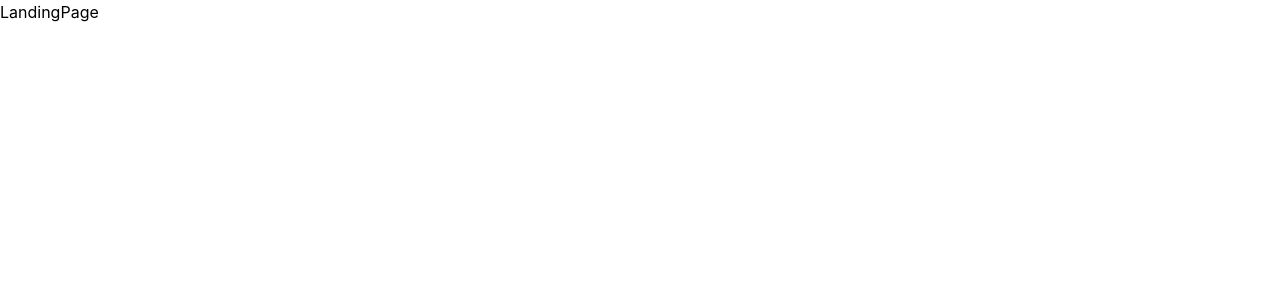
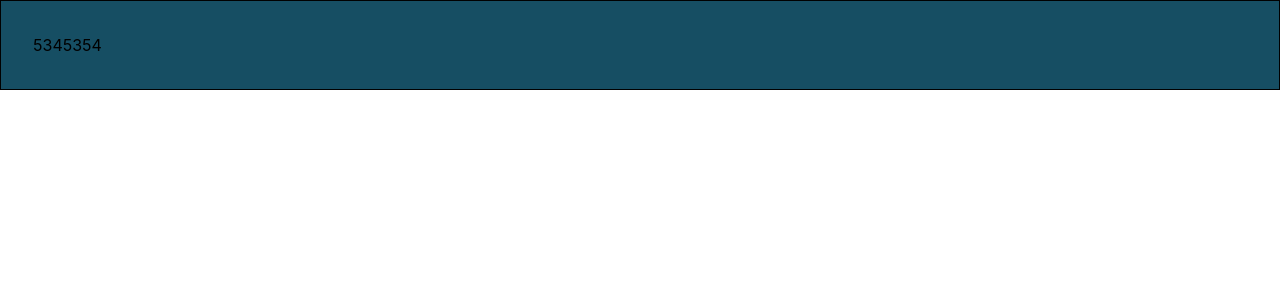
Before and after one commit to JamesThomas0727/portfolio, a React (Create React App) app in the folder frontend/: page / in a window 1280 px wide. Shown: the top 300 px of the page. Built offline with nearby package versions, Linux system fonts and the light colour scheme.

Commit message:
Start combination tailwindcss and material UI components.

```diff
--- a/frontend/src/components/NavBar.js
+++ b/frontend/src/components/NavBar.js
@@ -4,15 +4,37 @@
  * Description: Component for top navigation bar.
  */
 
-import React from 'react'
-import { AppBar, Button, Typography, Box, IconButton } from '@mui/material';
+import React, { useState, useEffect } from 'react'
+import PropTypes from 'prop-types';
+import { AppBar, Toolbar, Button, Typography, Box, IconButton } from '@mui/material';
 import { MenuIcon } from '@mui/icons-material';
-export default function NavBar() {
+
+const navItems = ["About", "Skills", "Experience", "Education", "Contact"];
+export default function NavBar(props) {
+    const { window } = props;
+    const [isMobile, setMobile] = useState(false);
+
+    // useEffect(() => {
+    //     setMobile(true);
+    // }, [isMobile]);
+
+    const handleToggle = (isMenu) => (!isMenu);
+
     return (
-        <Box sx={{ flexGrow: 1 }}>
-            <AppBar position='static'>
+<>
+            <div className='h-full text-black border-black border w-full p-8 bg-cyan-900'>5345354</div></>
+        // <Box
+        //     className="flex-grow"
+        //     onClick={handleToggle}>
 
-            </AppBar>
-        </Box>
+        //     <AppBar
+        //         sx={{backgroundColor: 'transparent'}}
+        //         className='bg-black'>
+        //         <div className='h-full border-black border w-full p-8 bg-cyan-900'>5345354</div>
+        //         <Toolbar className='bg-black'>
+        //             <div className='h-10 w-full p-8 bg-cyan-900'>5345354</div>
+        //         </Toolbar>
+        //     </AppBar>
+        // </Box>
     )
 }
--- a/frontend/src/components/index.js
+++ b/frontend/src/components/index.js
@@ -4,4 +4,3 @@
  * Description: Index components as default and Export those.
  */
 export { default as NavBar } from './NavBar';
-// export { default as NavBar } from './NavBar';
--- a/frontend/src/layouts/LandingLayout.js
+++ b/frontend/src/layouts/LandingLayout.js
@@ -1,6 +1,6 @@
 import React from 'react'
 
-import { NavBar } from '../components/NavBar'
+import { NavBar } from '../components'
 export default function LandingLayout() {
   return (
     <NavBar />
--- /dev/null
+++ b/frontend/src/layouts/index.js
@@ -0,0 +1,6 @@
+/**
+ * Author: James Thomas
+ * Date: 2024/12/28
+ * Description: Index layouts as default and Export those.
+ */
+export { default as LandingLayout } from './LandingLayout';
--- a/frontend/src/pages/LandingPage.js
+++ b/frontend/src/pages/LandingPage.js
@@ -6,10 +6,11 @@
 import React, { useState, useEffect } from 'react'
 
 import LoadingPage from './LoadingPage';
+import { LandingLayout } from '../layouts';
 //==================================================================
 
 export default function LandingPage() {
-    const [isLoading, setIsLoading] = useState(true);
+    const [isLoading, setIsLoading] = useState(false);
     useEffect(() => {
         const timer = setTimeout(() => {
             setIsLoading(false);
@@ -23,9 +24,9 @@ export default function LandingPage() {
             {isLoading ? (
                 <LoadingPage />
             ) : (
-                <>
-                    <div>LandingPage</div>
-                </>
+                <LandingLayout>
+                    <></>
+                </LandingLayout>
             )
             }
         </>
--- a/frontend/src/routes/routes.js
+++ b/frontend/src/routes/routes.js
@@ -3,9 +3,7 @@
  * Date: 2024/12/28
  * Description: Routes array for route mapping
  */
-import LandingPage from '../pages/LandingPage';
-import LoadingPage from '../pages/LoadingPage';
-import NotFoundPage from '../pages/NotFoundPage';
+import { LandingPage, LoadingPage, NotFoundPage } from '../pages';
 
 const routes = [
     {
--- a/frontend/tailwind.config.js
+++ b/frontend/tailwind.config.js
@@ -1,8 +1,8 @@
 /** @type {import('tailwindcss').Config} */
 module.exports = {
-  content: [],
+  content: ["./src/**/*.{js,jsx,ts,tsx}"],
   theme: {
     extend: {},
   },
   plugins: [],
-}
+};
```
Also changed, not shown: frontend/src/pages/index.js (added, +8 -0 lines), frontend/src/tailwind.config.js (deleted, +0 -7 lines).
